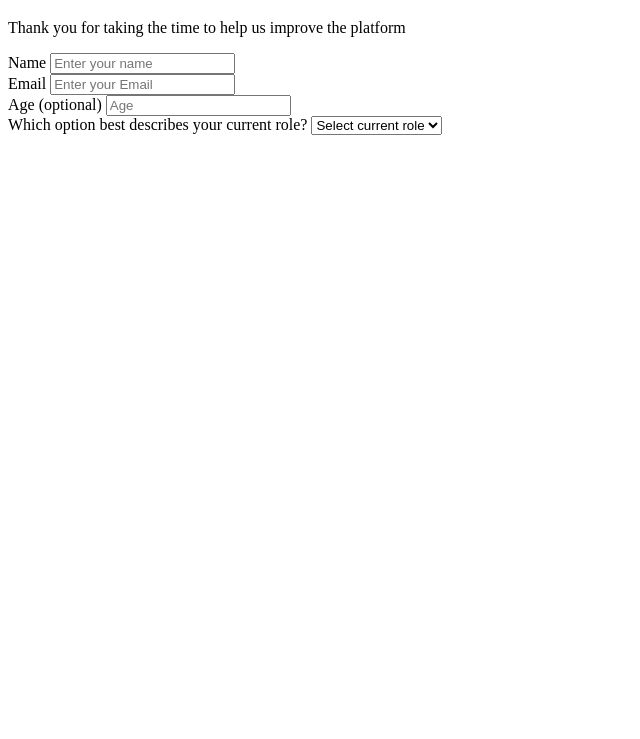
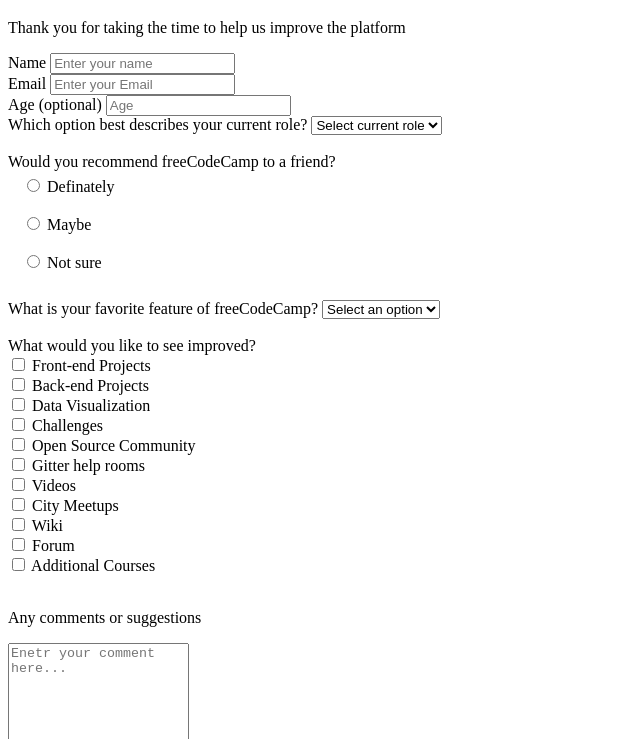
Before and after one commit to Omar-Muhamad/Survey-Form, a plain HTML site: page index.html in a window 1280 px wide. Shown: the part 61-800 px from the top of the page, without its empty margins (0-640 px from the left). Drawn offline with Linux system fonts and the light colour scheme.

Commit message:
changes to form

```diff
--- a/index.html
+++ b/index.html
@@ -48,9 +48,100 @@
                 <option value="nothing">Perfer not to say</option>
                 <option value="Other">Other</option>
             </select>
+        </div><br>
+
+        <div class="formElment">
+            <label for="recommend">Would you recommend freeCodeCamp to a friend?</label>
+
+            <fieldset id="recommend" style="border: 0;">
+                <div>
+                    <label for="definately">
+                        <input id="definately" type="radio" value="definately" name="recommend">
+                        Definately
+                    </label>
+                </div><br>
+                <div>
+                    <label for="maybe">
+                        <input id="maybe"  type="radio" value="maybe" name="recommend">
+                        Maybe
+                     </label>
+                </div><br>
+                <div>
+                    <label for="not_sure">
+                        <input id="not_sure" type="radio" value="not_sure" name="recommend">
+                        Not sure
+                    </label>
+                </div><br>
+            </fieldset>
 
         </div>
+        <div class="formElment">
+            <label>What is your favorite feature of freeCodeCamp?</label>
+            <select>
+                <option disabledbyvalue>Select an option</option>
+                <option value="Student">Challenges</option>
+                <option value="job">Projects</option>
+                <option value="learner">Community</option>
+                <option value="nothing">Open source</option>
+            </select>
+        </div><br>
 
+        <div class="formElement">
+            <label for="">What would you like to see improved? </label>
+            <div>
+                <input type="checkbox" name="" id="">
+                Front-end Projects
+            </div>
+            <div>
+                <input type="checkbox" name="" id="">
+                Back-end Projects
+            </div>
+            <div>
+                <input type="checkbox" name="" id="">
+                Data Visualization
+            </div>
+            <div>
+                <input type="checkbox" name="" id="">
+                Challenges
+            </div>
+            <div>
+                <input type="checkbox" name="" id="">
+                Open Source Community
+            </div>
+            <div>
+                <input type="checkbox" name="" id="">
+                Gitter help rooms
+            </div>
+            <div>
+                <input type="checkbox" name="" id="">
+                Videos
+            </div>
+            <div>
+                <input type="checkbox" name="" id="">
+                City Meetups
+            </div>
+            <div>
+                <input type="checkbox" name="" id="">
+                Wiki
+            </div>
+            <div>
+                <input type="checkbox" name="" id="">
+                Forum
+            </div>
+            <div>
+                <input type="checkbox" name="" id="">
+                Additional Courses
+            </div>
+        </div><br>
+        <div class="formElement">
+            <p>Any comments or suggestions </p>
+            <textarea name="comments" placeholder="Enetr your comment here..." rows="20"></textarea>
+
+        </div><br>
+
+        <div class="formElement">
+            <button class="submit" type="submit">Submit</button>
+        </div>
     </form>
 </div>
 <body>
```
Lines whose indentation alone changed are shown as unchanged.
